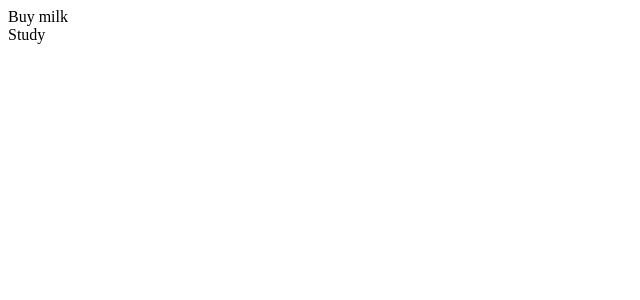
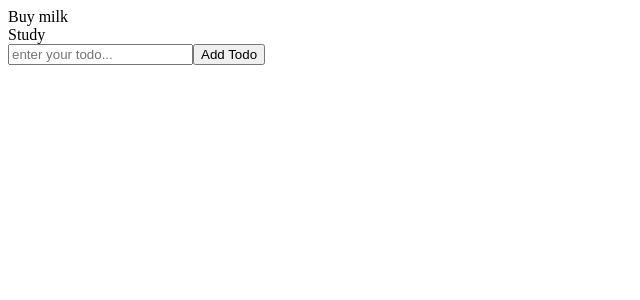
Before and after one commit to karixhma12/reactTodoApp, a React (Vite) app in the folder no.9-reactTodoApp/: page / in a window 1280 px wide. Shown: the top 300 px of the page, without its empty margins (0-640 px from the left). Built offline with nearby package versions, Linux system fonts and the light colour scheme.

Commit message:
feat: add todo functionality with controlled input

```diff
--- a/no.9-reactTodoApp/src/App.jsx
+++ b/no.9-reactTodoApp/src/App.jsx
@@ -6,9 +6,14 @@ import {useState} from "react";
 
 function App(){
   const [todos,setTodos] = useState([{id:1, text: "Buy milk", done:false},{id:2, text: "Study", done:false}]);
+  function addTodo(text){
+    const newTodo = {id:Date.now(), text:text, done:false};
+    setTodos([...todos,newTodo]);
+  }
   return(
   <>
     <TodoList list={todos}/>
+    <TodoInput addTodo={addTodo}/>
   </>
   )
 }
--- a/no.9-reactTodoApp/src/components/TodoInput.jsx
+++ b/no.9-reactTodoApp/src/components/TodoInput.jsx
@@ -1,9 +1,11 @@
+import {useState} from "react";
 
-
-function TodoInput(){
+function TodoInput({addTodo}){
+    const [todoText,setTodoText] = useState("");
     return(
         <div>
-            Todo Input
+            <input value={todoText} type="text" placeholder="enter your todo..." onChange={e=>{setTodoText(e.target.value)}}></input>
+            <button onClick={()=>{addTodo(todoText);setTodoText("");}} >Add Todo</button>
         </div>
     )
 }
```
